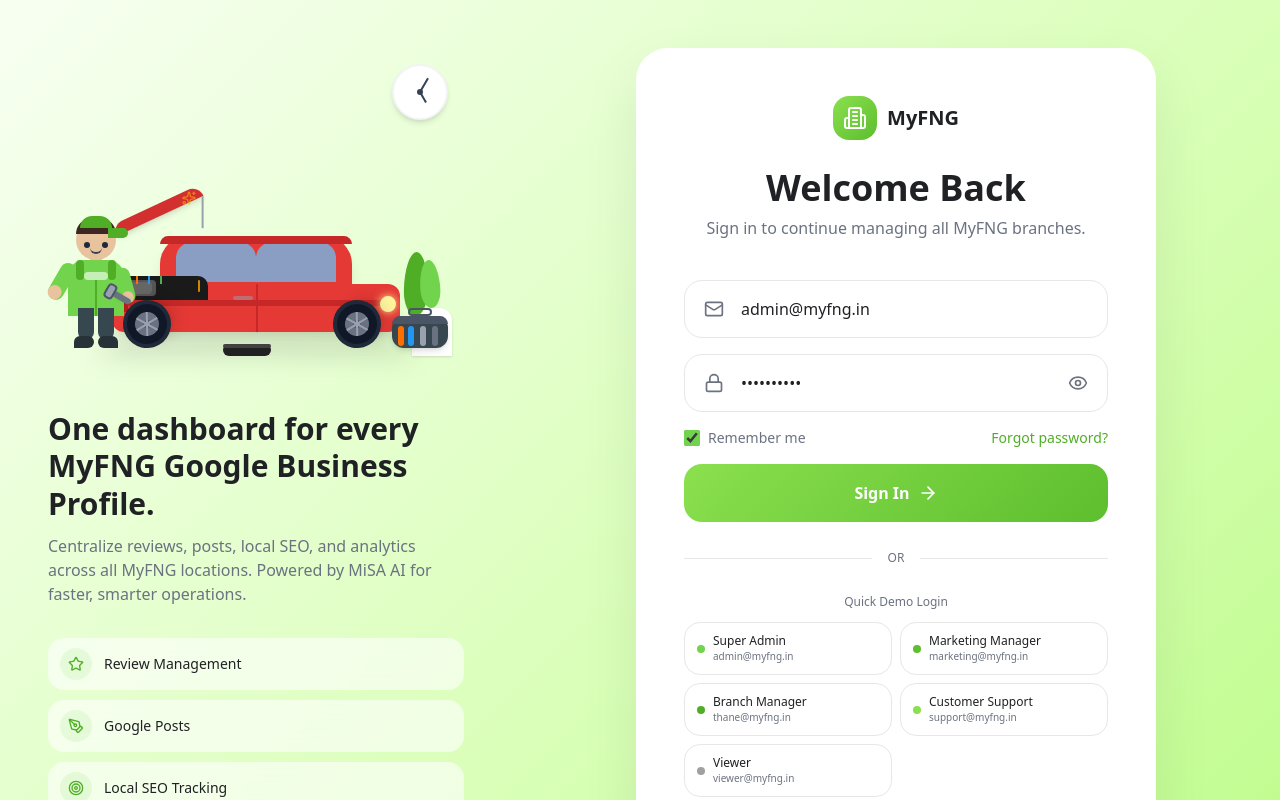
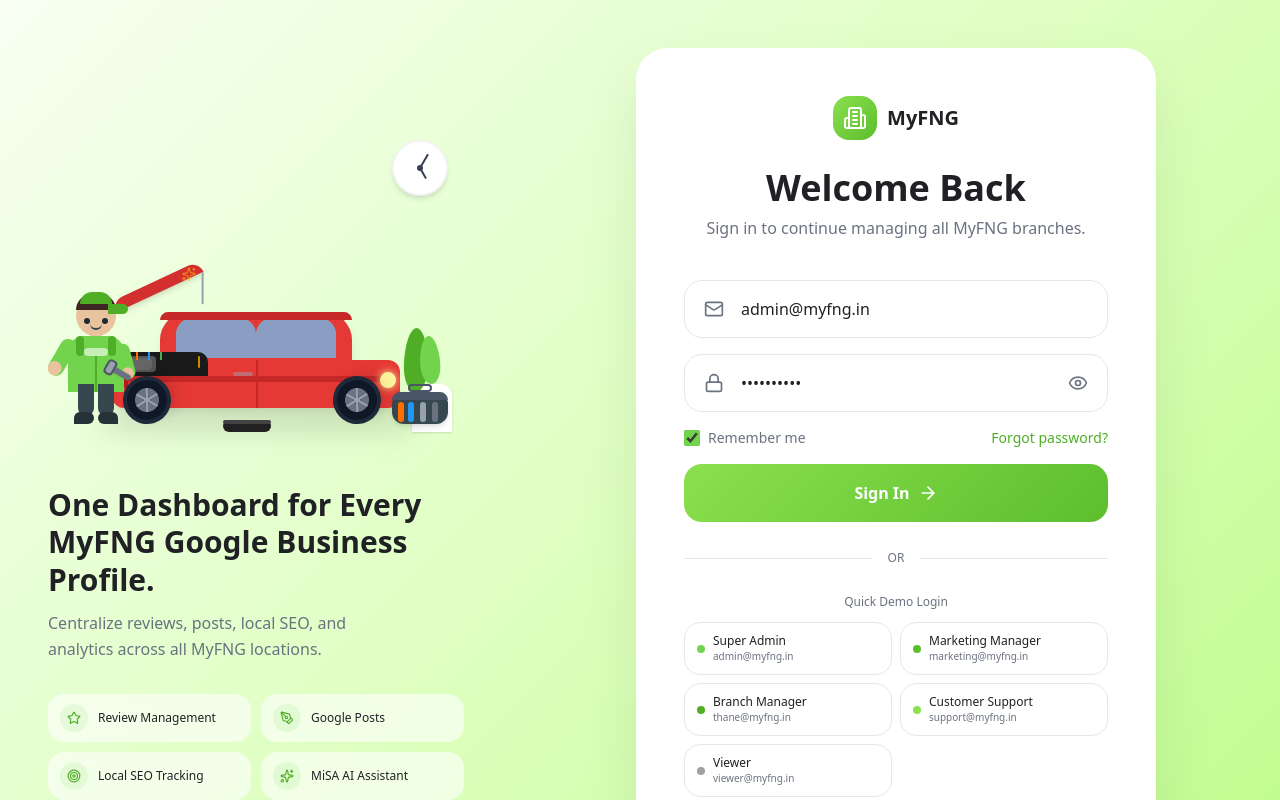
Before and after one commit to media-ym/GMB-Management-Tool, a Next.js app: page / in a window 1280 px wide. Shown: the top 800 px of the page. Built offline with nearby package versions, Linux system fonts and the light colour scheme; no server answers.

Commit message:
393d3566-6165-4f79-b6be-684b3eb7e0de

```diff
--- a/src/components/login-screen.tsx
+++ b/src/components/login-screen.tsx
@@ -290,14 +290,14 @@
           {/* Content */}
           <div className="max-w-md">
             <h1 className="text-3xl font-bold leading-tight mb-3" style={{ color: GREENS.text }}>
-              One dashboard for every MyFNG Google Business Profile.
+              One Dashboard for Every<br />MyFNG Google Business Profile.
             </h1>
-            <p className="text-base mb-8" style={{ color: GREENS.gray }}>
-              Centralize reviews, posts, local SEO, and analytics across all MyFNG locations. Powered by MiSA AI for faster, smarter operations.
+            <p className="text-base mb-8 leading-relaxed" style={{ color: GREENS.gray }}>
+              Centralize reviews, posts, local SEO, and<br />analytics across all MyFNG locations.
             </p>
 
-            {/* Feature list */}
-            <div className="space-y-2.5">
+            {/* Feature list — 2x2 grid */}
+            <div className="grid grid-cols-2 gap-2.5">
               {FEATURES.map((f, i) => (
                 <motion.div
                   key={f.label}
@@ -305,12 +305,12 @@
                   animate={{ opacity: 1, x: 0 }}
                   transition={{ delay: 0.2 + i * 0.1 }}
                   whileHover={{ y: -4, boxShadow: "0 8px 20px rgba(0,0,0,0.06)" }}
-                  className="flex items-center gap-3 bg-white/60 backdrop-blur rounded-xl px-3 py-2.5 cursor-default"
+                  className="flex items-center gap-2.5 bg-white/60 backdrop-blur rounded-xl px-3 py-2.5 cursor-default"
                 >
-                  <div className="size-8 rounded-full flex items-center justify-center" style={{ background: `${GREENS.primary}20` }}>
-                    <f.icon className="size-4" style={{ color: GREENS.primaryDark }} />
+                  <div className="size-7 rounded-full flex items-center justify-center shrink-0" style={{ background: `${GREENS.primary}20` }}>
+                    <f.icon className="size-3.5" style={{ color: GREENS.primaryDark }} />
                   </div>
-                  <span className="text-sm font-medium" style={{ color: GREENS.text }}>{f.label}</span>
+                  <span className="text-xs font-medium" style={{ color: GREENS.text }}>{f.label}</span>
                 </motion.div>
               ))}
             </div>
```
